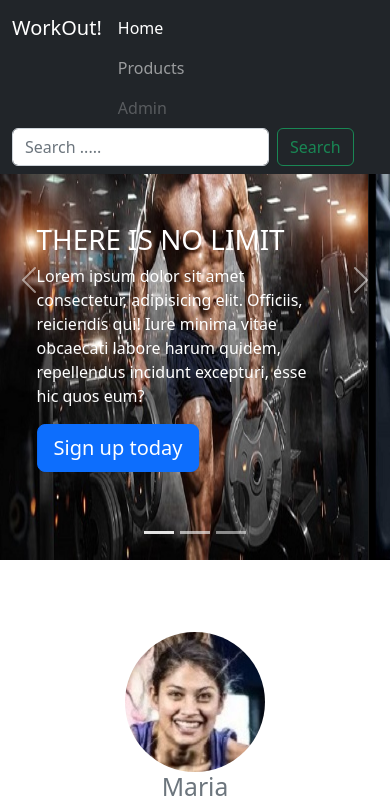
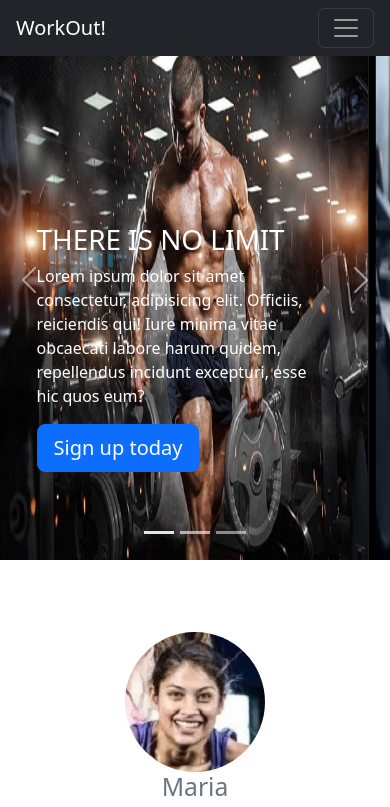
Before and after one commit to abhi-2107/Workout, a plain HTML site: page index.html in a window 390 px wide. Shown: the top 807 px of the page. Drawn offline with nearby package versions, Linux system fonts and the light colour scheme.

Commit message:
final submission web bodybuilding

```diff
--- a/index.html
+++ b/index.html
@@ -11,19 +11,20 @@
 
 <body>
     <header>
-        <nav class=" navbar navbar-expand-md navbar-dark bg-dark  fixed-top">
-            <div class="container-fluid">
-                <div class="d-flex">
-                    <a href="#" class="navbar-brand">WorkOut!</a>
-                    <ul class="navbar-nav">
+        <nav class=" navbar navbar-expand-md navbar-dark bg-dark fixed-top py-2 px-3 ">
+            <a href="#" class="navbar-brand ">WorkOut!</a>
+            <button class="navbar-toggler" data-bs-target="#collapseNavbar" data-bs-toggle="collapse">
+                <span class="navbar-toggler-icon"></span>
+            </button>
+            <div class="collapse navbar-collapse  d-md-flex justify-content-between" id="collapseNavbar">
+                <ul class="navbar-nav mr-auto">
                     <li class="nav-item"><a href="#" class="nav-link active">Home</a></li>
                     <li class="nav-item"><a href="#" class="nav-link">Products</a></li>
                     <li class="nav-item"><a href="#" class="nav-link disabled">Admin</a></li>
                 </ul>
-                </div>
-                <form class="d-flex">
-                    <input type="search" class="form-control me-2" placeholder="Search .....">
-                    <button class="btn btn-outline-success">Search</button>
+                <form class="form d-md-flex mt-2 mt-md-0">
+                    <input type="search" class="form-control me-2 mr-sm-2" placeholder="Search .....">
+                    <button class="btn btn-outline-success my-2 my-sm-0 ">Search</button>
                 </form>
             </div>
         </nav>
@@ -145,14 +146,12 @@
         </div>
     </main>
     <footer class="container my-2 py-5">
-    <a href="#top" class="float-end foot-link" >Back to top</a>
+        <a href="#top" class="float-end foot-link">Back to top</a>
         <div>
-    <p>&copy 2022-2023 shekpa art pvt. ltd. <a href="#" >Privacy</a> <a href="#"> Terms</a>
-    </p></div>
+            <p>&copy 2022-2023 shekpa art pvt. ltd. <a href="#">Privacy</a> <a href="#"> Terms</a>
+            </p>
+        </div>
     </footer>
-
-
-
 
 
 
```
Also changed, not shown: img/hrithik-roshan.jpg. Lines whose indentation alone changed are shown as unchanged.
